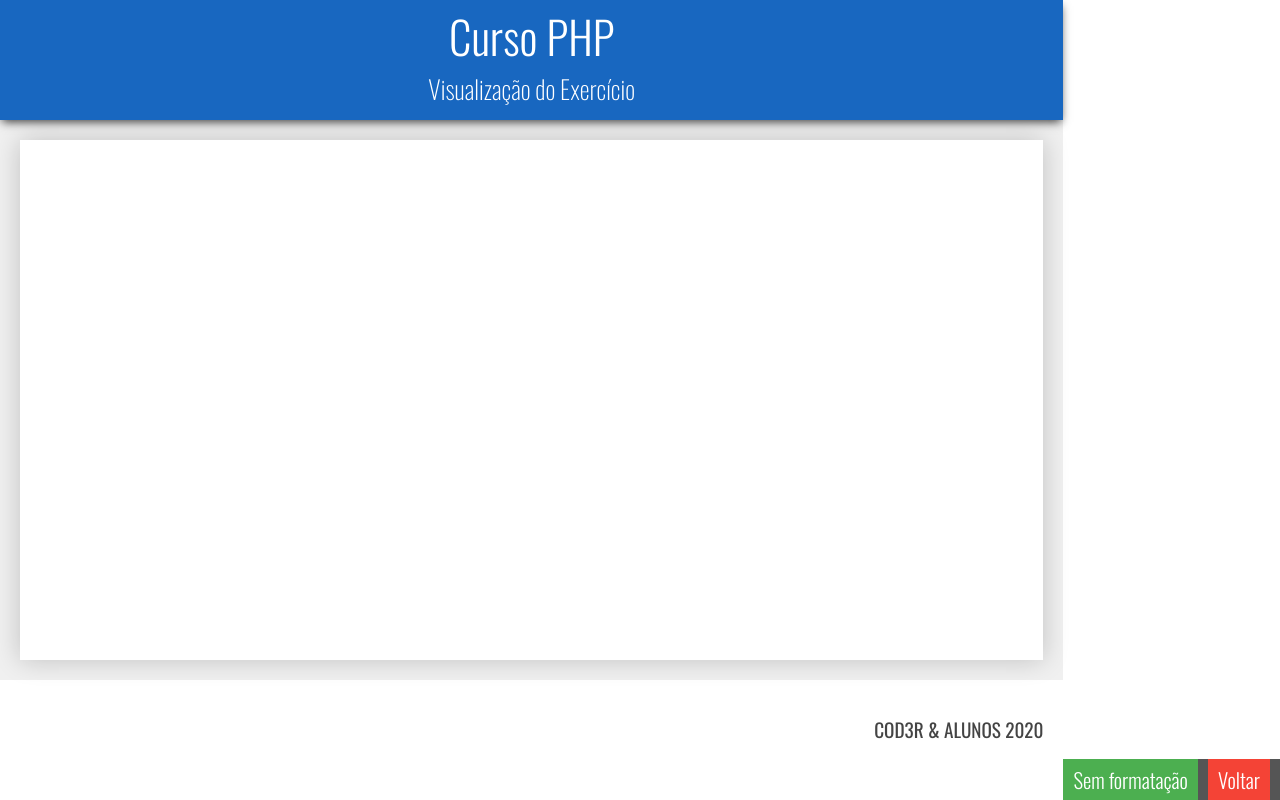
After one commit to jaquerib/eSite, a PHP site: page /exercicio.php in a window 1280 px wide. The commit adds this page. Run offline with PHP 8.4, Linux system fonts and the light colour scheme.

Commit message:
novas atualizações

```diff
--- /dev/null
+++ b/exercicio.php
@@ -0,0 +1,29 @@
+<!DOCTYPE html>
+<html lang="en">
+<head>
+    <meta charset="UTF-8">
+    <link href="https://fonts.googleapis.com/css?family=Oswald:200,300,400,500,600,700&display=swap&subset=latin-ext" rel="stylesheet">
+    <link rel="stylesheet" href="recursos/css/estilo.css">
+    <link rel="stylesheet" href="recursos/css/exercicio.css">
+    <title>Curso  PHP</title>
+</head>
+<body class="exercicio">
+    <header class="cabecalho">
+        <h1>Curso PHP</h1>
+        <h2>Visualização do Exercício</h2>
+    </header>
+    <nav class="navegacao">
+        <a href="#" class="verde">Sem formatação</a>
+        <a href="index.php" class="vermelho">Voltar</a>
+
+    </nav>
+    <main class="principal">
+        <div class="conteudo">
+
+        </div>
+    </main>
+    <footer class="rodape">
+        COD3R & ALUNOS <?= date('Y'); ?>
+    </footer>
+</body>
+</html>
--- a/index.php
+++ b/index.php
@@ -17,7 +17,7 @@
             <div class="modulo verde">
                 <h3>Modulo 01</h3>
                 <ul>
-                    <li><a href="#">Exercício A</a></li>
+                    <li><a href="exercicio.php">Exercício A</a></li>
                     <li><a href="#">Exercício B</a></li>
                     <li><a href="#">Exercício C</a></li>
                 </ul>
--- /dev/null
+++ b/recursos/css/exercicio.css
@@ -0,0 +1,34 @@
+.body.exercicio {
+    grid-template-rows: 120px 60px 1fr 60px;
+    grid-template-areas:
+        "cabecalho"
+        "navegacao"
+        "principal"
+        "rodape";
+}
+
+.principal {
+    height: calc(100vh - 240px);
+}
+
+.navegacao {
+    grid-area: navegacao;
+    display: flex;
+    justify-content: flex-end;
+    align-items: center;
+    background-color: #555;
+}
+
+.navegacao > a {
+    text-decoration: none;
+    color: #FFF;
+    font-weight: 300;
+    font-size: 1.3rem;
+    background-color: #2196F3;
+    padding: 5px 10px;
+    margin-right: 10px;
+
+}
+
+.navegacao > a.verde { background-color: #4CAF50; }
+.navegacao > a.vermelho { background-color: #F44336; }
```
